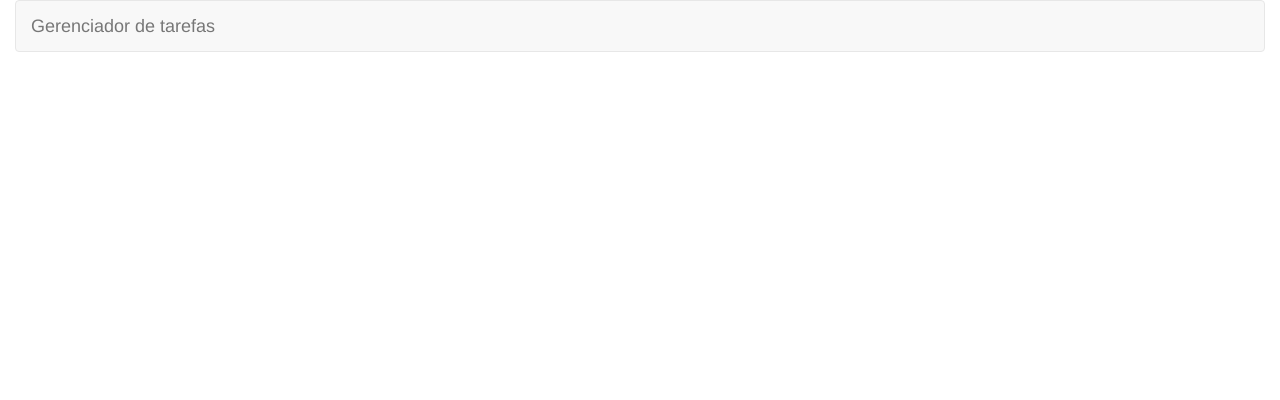
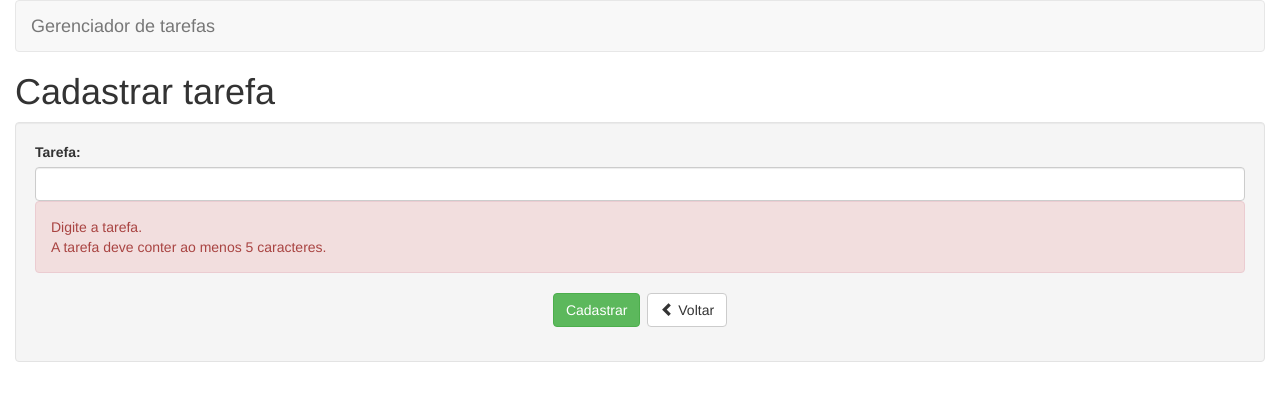
Before and after one commit to srlopesramos/EstudoAngular, an Angular app: page /tarefas/cadastrar in a window 1280 px wide. Before the commit this address led to /. Shown: the top 400 px of the page. Built offline with nearby package versions, Linux system fonts and the light colour scheme.

Commit message:
feat: Html gerado

```diff
--- a/src/app/app-routing.module.ts
+++ b/src/app/app-routing.module.ts
@@ -1,8 +1,9 @@
 import {Routes} from '@angular/router';
-import {ListarTarefasComponent} from './tarefas';
+import {CadastrarTarefaComponent, ListarTarefasComponent} from './tarefas';
 
 export const routes: Routes = [
   {path: '', redirectTo: '/tarefas/listar', pathMatch: 'full'},
   {path: 'tarefas', redirectTo: 'tarefas/listar'},
-  {path: 'tarefas/listar', component: ListarTarefasComponent}
+  {path: 'tarefas/listar', component: ListarTarefasComponent},
+  {path: 'tarefas/cadastrar', component: CadastrarTarefaComponent}
 ];
--- a/src/app/tarefas/cadastrar/cadastrar-tarefa.component.html
+++ b/src/app/tarefas/cadastrar/cadastrar-tarefa.component.html
@@ -1 +1,36 @@
-<p>cadastrar-tarefa works!</p>
+<h1>Cadastrar tarefa</h1>
+
+<div class="well">
+  <form >
+    <div class="form-group">
+      <label for="nome">Tarefa:</label>
+      <input
+        type="text"
+        class="form-control"
+        id="nome"
+        name="nome"
+        minlength="5"
+        required>
+      <div class="alert alert-danger">
+        <div >
+          Digite a tarefa.
+        </div>
+        <div >
+          A tarefa deve conter ao menos 5 caracteres.
+        </div>
+      </div>
+    </div>
+    <div class="form-group text-center">
+      <input
+        type="submit"
+        class="btn btn-success me-sm"
+        value="Cadastrar">
+      <a
+        [routerLink]="['/tarefas/listar']"
+        class="btn btn-default">
+        <span class="glyphicon glyphicon-chevron-left"
+              aria-hidden="true"></span> Voltar
+      </a>
+    </div>
+  </form>
+</div>
--- a/src/app/tarefas/cadastrar/cadastrar-tarefa.component.ts
+++ b/src/app/tarefas/cadastrar/cadastrar-tarefa.component.ts
@@ -1,11 +1,15 @@
 import { Component } from '@angular/core';
+import {RouterLink} from '@angular/router';
 
 @Component({
   selector: 'app-cadastrar-tarefa',
-  imports: [],
+  imports: [
+    RouterLink
+  ],
   templateUrl: './cadastrar-tarefa.component.html',
   styleUrl: './cadastrar-tarefa.component.scss'
 })
 export class CadastrarTarefaComponent {
 
+  protected readonly history = history;
 }
--- a/src/app/tarefas/listar/listar-tarefas.component.html
+++ b/src/app/tarefas/listar/listar-tarefas.component.html
@@ -7,6 +7,7 @@
     <th>Concluída</th>
     <th class="text-center">
       <a
+        [routerLink]="['/tarefas/cadastrar']"
         class="btn btn-xs btn-success">
            <span class="glyphicon glyphicon-plus"
                  aria-hidden="true"></span> Novo
--- a/src/app/tarefas/listar/listar-tarefas.component.ts
+++ b/src/app/tarefas/listar/listar-tarefas.component.ts
@@ -1,9 +1,12 @@
 import { Component, OnInit } from '@angular/core';
 import {TarefaService, Tarefa} from '../shared';
+import {RouterLink} from "@angular/router";
 
 @Component({
   selector: 'app-listar-tarefas',
-  imports: [],
+    imports: [
+        RouterLink
+    ],
   templateUrl: './listar-tarefas.component.html',
   styleUrl: './listar-tarefas.component.scss'
 })
```
